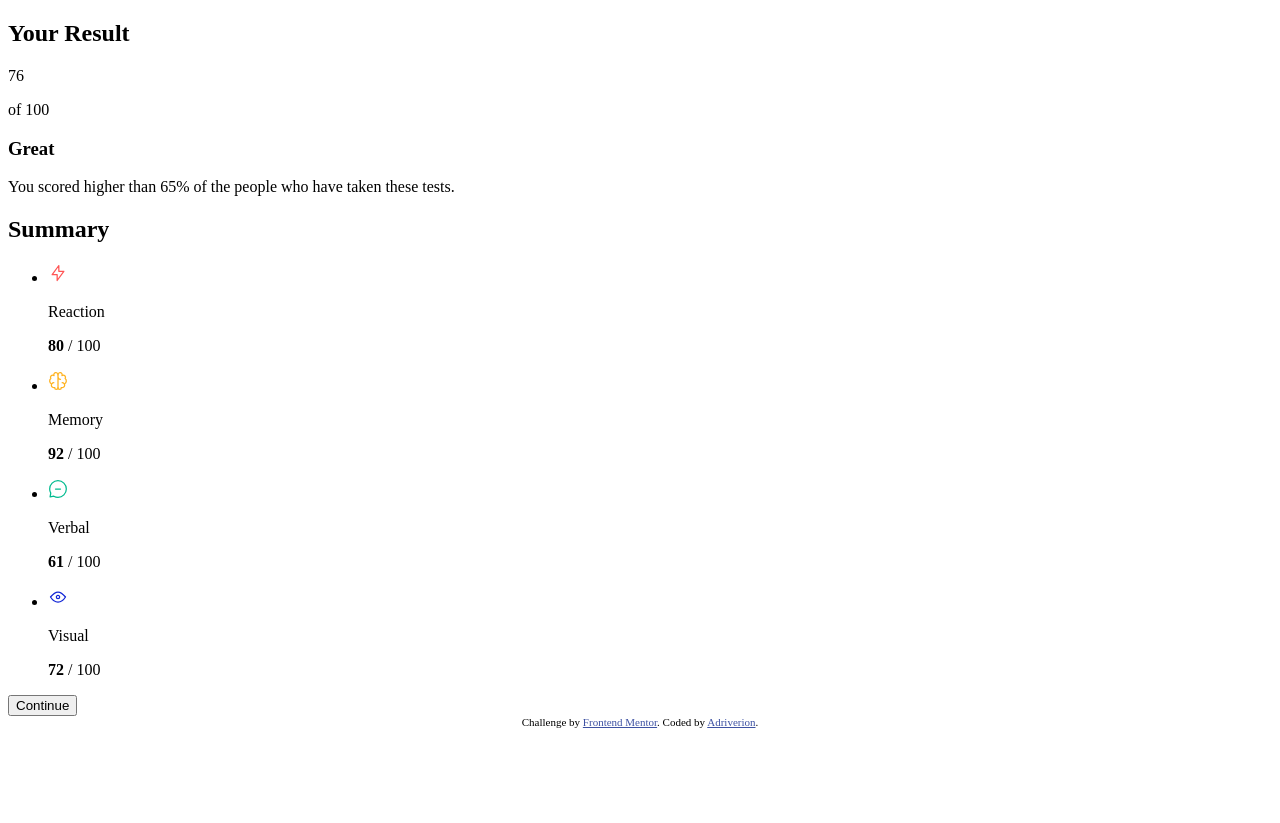
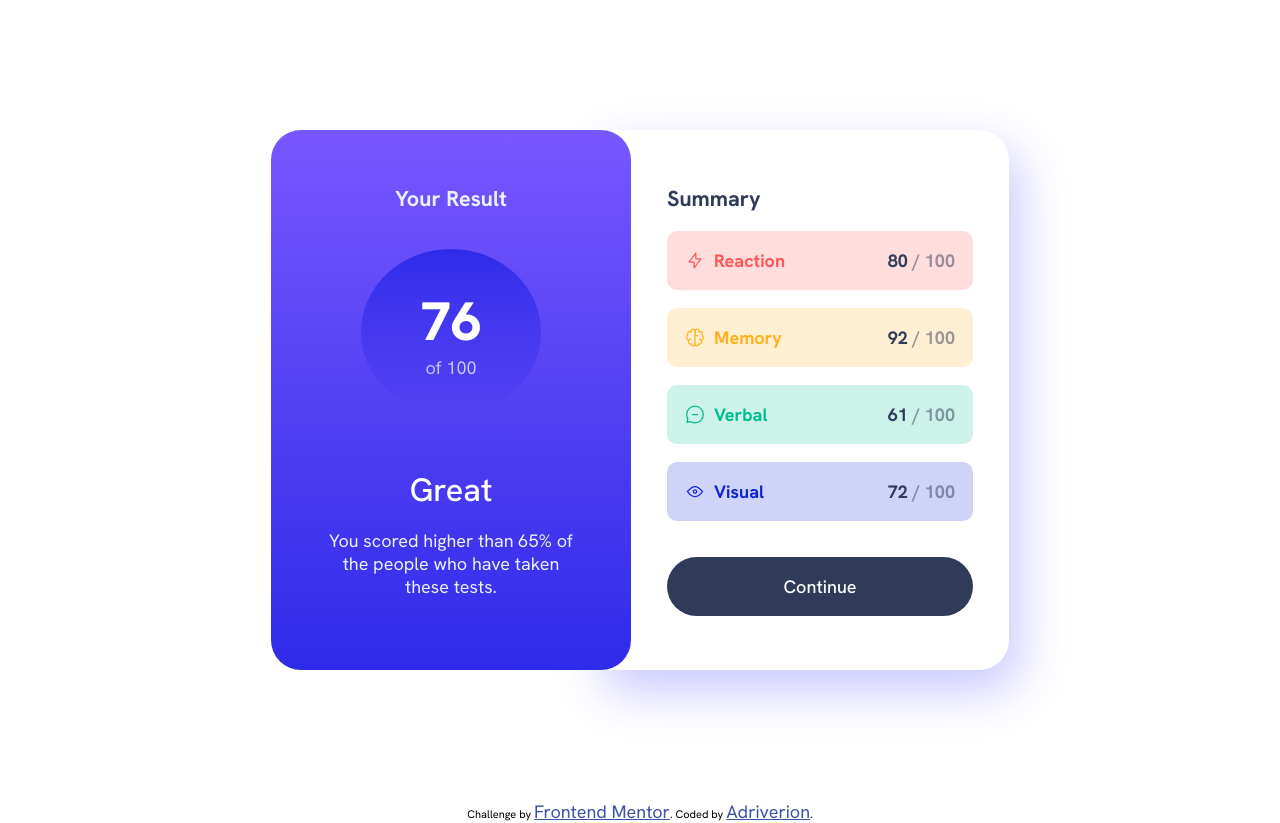
Before and after one commit to Adriverion/results-summary-component, a plain HTML site: page index.html in a window 1280 px wide. Before the commit the page ends 800 px from the top, so only its background shows below. Drawn offline with Linux system fonts and the light colour scheme.

Commit message:
First styles for desktop view

```diff
--- /dev/null
+++ b/css/style.css
@@ -0,0 +1,223 @@
+@import url('https://fonts.googleapis.com/css2?family=Hanken+Grotesk:ital,wght@0,100..900;1,100..900&display=swap');
+
+* {
+    box-sizing: border-box;
+    padding: 0;
+    margin: 0;
+    font-family: "Hanken Grotesk", sans-serif;
+    font-optical-sizing: auto;
+    font-style: normal;
+    font-size: 18px;
+
+    /*Primary colors*/
+    --light-red: hsl(0, 100%, 67%);
+    --orangey-yellow: hsl(39, 100%, 56%);
+    --green-teal: hsl(166, 100%, 37%);
+    --cobalt-blue: hsl(234, 85%, 45%);
+
+    /*Secundary colors*/
+    --white: hsl(0, 0%, 100%);
+    --pale-blue: hsl(221, 100%, 96%);
+    --light-lavender: hsl(241, 100%, 89%);
+    --dark-gray-blue: hsl(224, 30%, 27%);
+
+    /*Gradient 1 (background)*/
+    --light-slate-blue: hsl(252, 100%, 67%);
+    --light-royale-blue: hsl(241, 81%, 54%);
+
+    /*Gradient 2 (circle)*/
+    --violet-blue: hsl(241, 81%, 54%);
+    --persian-blue: hsla(241, 72%, 46%, 0);
+}
+
+main {
+    position: relative;
+    max-width: 1440px;
+    width: 100%;
+    height: 100vh;
+}
+
+.summary {
+    position: absolute;
+    top: 0;
+    right: 0;
+    bottom: 0;
+    left: 0;
+    display: flex;
+    justify-content: center;
+    align-items: center;
+}
+
+.summary__section-title {
+    width: 100%;
+    margin: 1rem;
+}
+
+.summary__section-title h2 {
+    font-size: 1.2rem;
+}
+
+
+.summary__section {
+    display: flex;
+    flex-direction: column;
+    align-items: center;
+    width: 20rem;
+    height: 30rem;
+    border-radius: 30px;
+    padding: 2rem;
+}
+
+.summary__score-container {
+    text-align: center;
+    background: linear-gradient(var(--light-slate-blue), var(--light-royale-blue));
+    color: var(--pale-blue);
+    z-index: 999;
+}
+
+.summary__score {
+    display: flex;
+    justify-content: center;
+    align-items: center;
+    background: linear-gradient(var(--violet-blue), var(--persian-blue));
+    border-radius: 50%;
+    width: 10rem;
+    height: 10rem;
+    text-align: center;
+    margin: 1rem 0;
+}
+
+.summary__score-numbers {
+    color: var(--light-lavender);
+}
+
+.summary__score-numbers span {
+    font-size: 3rem;
+    font-weight: 800;
+    color: var(--white);
+}
+
+.summary__score-description {
+    text-align: center;
+    width: 100%;
+    margin: 1rem 0;
+}
+
+.summary__score-description-title {
+    font-size: 1.8rem;
+    font-weight: 500;
+    color: var(--white);
+    margin: 1rem;
+}
+
+.summary__score-description-p {
+    margin: 1rem;
+}
+
+.summary__spects-container {
+    border-start-start-radius: 0;
+    border-end-start-radius: 0;
+    width: 23rem;
+    margin-left: -2rem;
+    padding-left: 4rem;
+    color: var(--dark-gray-blue);
+    box-shadow: 10px 20px 50px var(--light-lavender);
+}
+
+.summary__spects-title {
+    width: 100%;
+}
+
+.summary__spects-list {
+    list-style: none;
+    width: 100%;
+}
+
+.summary__spect {
+    display: flex;
+    align-items: center;
+    justify-content: space-between;
+    border-radius: 10px;
+    padding: 1rem;
+    margin-bottom: 1rem;
+    font-weight: 700;
+}
+
+.summary__spect--reaction {
+    background-color: hsla(0, 100%, 67%, .2);
+}
+
+.summary__spect--reaction .summary__spect-name p {
+    color: hsl(0, 100%, 67%);
+}
+
+.summary__spect--memory {
+    background-color: hsla(39, 100%, 56%, .2);
+}
+
+.summary__spect--memory .summary__spect-name p {
+    color: hsl(39, 100%, 56%);
+}
+
+.summary__spect--verbal {
+    background-color: hsla(166, 100%, 37%, .2);
+}
+
+.summary__spect--verbal .summary__spect-name p {
+    color: hsl(166, 100%, 37%);
+}
+
+.summary__spect--visual {
+    background-color: hsla(234, 85%, 45%, .2);
+}
+
+.summary__spect--visual .summary__spect-name p {
+    color: hsl(234, 85%, 45%);
+}
+
+.summary__spect-name {
+    display: flex;
+    font-weight: 700;
+}
+
+.summary__spect-name img {
+    margin-right: .5rem;
+}
+
+.summary__spect-score {
+    color: hsla(224, 30%, 27%, 0.5);;
+}
+
+.summary__spect-score b {
+    color: var(--dark-gray-blue);
+}
+
+.summary__button {
+    cursor: pointer;
+    width: 100%;
+    padding: 1rem;
+    margin: 1rem 0;
+    border-radius: 2rem;
+    border-style: none;
+    background-color: var(--dark-gray-blue);
+    color: var(--white);
+    font-weight: 500;
+    transition: background 1s ease;
+}
+
+.summary__button:hover {
+    background-color: var(--light-slate-blue);
+}
+
+.summary__button:active {
+    background: linear-gradient(var(--light-slate-blue), var(--light-royale-blue));
+}
+
+.attribution {
+    font-size: 11px;
+    text-align: center;
+}
+
+.attribution__link {
+    color: hsl(228, 45%, 44%);
+}
--- a/index.html
+++ b/index.html
@@ -2,70 +2,67 @@
 <html lang="en">
 <head>
   <meta charset="UTF-8">
-  <meta name="viewport" content="width=device-width, initial-scale=1.0"> <!-- displays site properly based on user's device -->
-
+  <meta name="viewport" content="width=device-width, initial-scale=1.0">
   <link rel="icon" type="image/png" sizes="32x32" href="./assets/images/favicon-32x32.png">
-
+  <link rel="stylesheet" href="./css/style.css">
   <title>Frontend Mentor | Results summary component</title>
-
-  <!-- Feel free to remove these styles or customise in your own stylesheet 👍 -->
-  <style>
-    .attribution { font-size: 11px; text-align: center; }
-    .attribution a { color: hsl(228, 45%, 44%); }
-  </style>
 </head>
 <body>
   <main>
     <article class="summary">
-      <section class="summary__results-container">
-        <h2 class="summary__title">Your Result</h2>
-        <div class="summary__score-container">
-          <p class="summary__score summary--bold-text">76</p>
-          <p class="summary_total-score"> of 100</p>
+      <section class="summary__section summary__score-container">
+        <div class="summary__section-title">
+          <h2>Your Result</h2>
         </div>
-        <h3 class="summary__score-title">Great</h3>
-        <p class="summary__score-description">You scored higher than 65% of the people who have taken these tests.</p>
+        <div class="summary__score">
+          <p class="summary__score-numbers"><span>76</span><br>of 100</p>
+        </div>
+        <div class="summary__score-description">
+          <h3 class="summary__score-description-title">Great</h3>
+          <p class="summary__score-description-p">You scored higher than 65% of the people who have taken these tests.</p>
+        </div>
       </section>
-      <section class="summary__spects-container">
-        <h2 class="summary__title">Summary</h2>
+      <section class="summary__section summary__spects-container">
+        <div class="summary__section-title summary__section-title--left">
+          <h2>Summary</h2>
+        </div>
         <ul class="summary__spects-list">
-          <li class="summary__spect">
-            <div class="summary__spect-title">
+          <li class="summary__spect summary__spect--reaction">
+            <div class="summary__spect-name">
               <img src="./assets/images/icon-reaction.svg" alt=" ">
-              <p class="summary--bold-text">Reaction</p>
+              <p>Reaction</p>
             </div>
             <p class="summary__spect-score"><b>80</b> / 100</p>
           </li>
-          <li class="summary__spect">
-            <div class="summary__spect-title">
+          <li class="summary__spect summary__spect--memory">
+            <div class="summary__spect-name">
               <img src="./assets/images/icon-memory.svg" alt=" ">
-              <p class="summary--bold-text">Memory</p>
+              <p>Memory</p>
             </div>
             <p class="summary__spect-score"><b>92</b> / 100</p>
           </li>
-          <li class="summary__spect">
-            <div class="summary__spect-title">
+          <li class="summary__spect summary__spect--verbal">
+            <div class="summary__spect-name">
               <img src="./assets/images/icon-verbal.svg" alt=" ">
-              <p class="summary--bold-text">Verbal</p>
+              <p>Verbal</p>
             </div>
             <p class="summary__spect-score"><b>61</b> / 100</p>
           </li>
-          <li class="summary__spect">
-            <div class="summary__spect-title">
+          <li class="summary__spect summary__spect--visual">
+            <div class="summary__spect-name">
               <img src="./assets/images/icon-visual.svg" alt=" ">
-              <p class="summary--bold-text">Visual</p>
+              <p>Visual</p>
             </div>
             <p class="summary__spect-score"><b>72</b> / 100</p>
           </li>
         </ul>
-        <button class="summary__button">Continue</button>
+        <button class="summary__button summary--fw-500">Continue</button>
       </section>
     </article>
   </main>
-
   <div class="attribution">
-    Challenge by <a href="https://www.frontendmentor.io?ref=challenge" target="_blank">Frontend Mentor</a>.
-    Coded by <a href="https://github.com/Adriverion">Adriverion</a>.
+    Challenge by <a class="attribution__link" href="https://www.frontendmentor.io?ref=challenge" target="_blank">Frontend Mentor</a>.
+    Coded by <a class="attribution__link" href="https://github.com/Adriverion">Adriverion</a>.
   </div>
 </body>
 </html>
```
